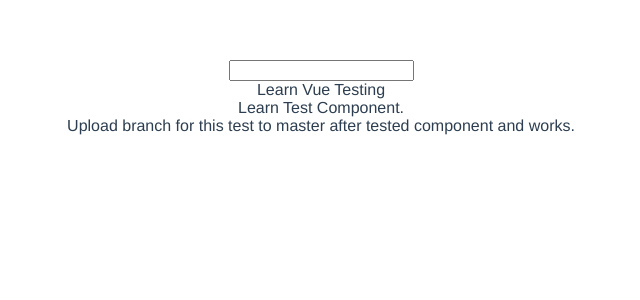
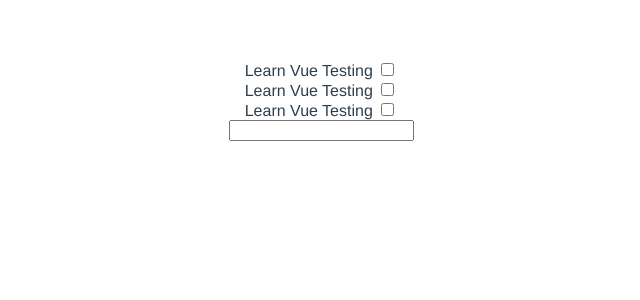
Before and after one commit to alejandrogonzalezct/vue-testing-jest, a Vue app: page / in a window 1280 px wide. Shown: the top 300 px of the page, without its empty margins (319-959 px from the left). Built offline with nearby package versions, Linux system fonts and the light colour scheme.

Commit message:
failed test for testing change

```diff
--- a/src/components/TodoApp.vue
+++ b/src/components/TodoApp.vue
@@ -1,14 +1,25 @@
  <template>
   <div >
-    <div>
-        <form data-test="form" @submit.prevent="createTodo">
+
+        <div
+            v-for="todo in todos"
+            :class="[todo.completed ? 'completed' : '']"
+            :key="todo.id"
+            data-test="todo"
+        >
+
+            {{todo.text}}
+            <input
+                data-set="check"
+                type="checkbox"
+                v-model="todo.completed"
+
+            />
+        </div>
+         <form data-test="form" @submit.prevent="createTodo">
             <input data-test="new-todo" v-model="newTodo"/>
         </form>
-        <div v-for="todo in todos" :key="todo.id" data-test="todo">
-            {{todo.text}}
-        </div>
     </div>
-  </div>
 </template>
 
 <script>
@@ -25,12 +36,12 @@
                 },
                 {
                     id: 1,
-                    text: "Learn Test Component.",
+                    text: "Learn Vue Testing",
                     completed:false
                 },
                 {
                     id: 1,
-                    text: "Upload branch for this test to master after tested component and works.",
+                    text: "Learn Vue Testing",
                     completed:false
                 },
             ]
@@ -44,8 +55,36 @@
                 completed: false
             })
             this.newTodo=""
+        },
+        deleteItem(item){
+            const indexOfItem = this.todos.indexOf(item)
+            this.todos.splice(indexOfItem, 1)
         }
     }
 }
 </script>
 <!-- Add "scoped" attribute to limit CSS to this component only -->
+<style scoped>
+.list{
+    display: flex;
+    flex-direction: column;
+    justify-items: center;
+    place-items: center;
+}
+.item-list{
+    display: flex;
+    flex-direction: row;
+    margin-bottom: 4px;
+    margin-top: 4px;
+
+}
+.completed{
+    background-color: rgb(97, 220, 97);
+    color:white;
+    width: fit-content;
+    height: fit-content;
+    padding: 5px 5px 5px 5px;
+    border-radius: 5px;
+
+}
+</style>
```
Also changed, not shown: 1 other file (tests, documents, lock files or other folders).
